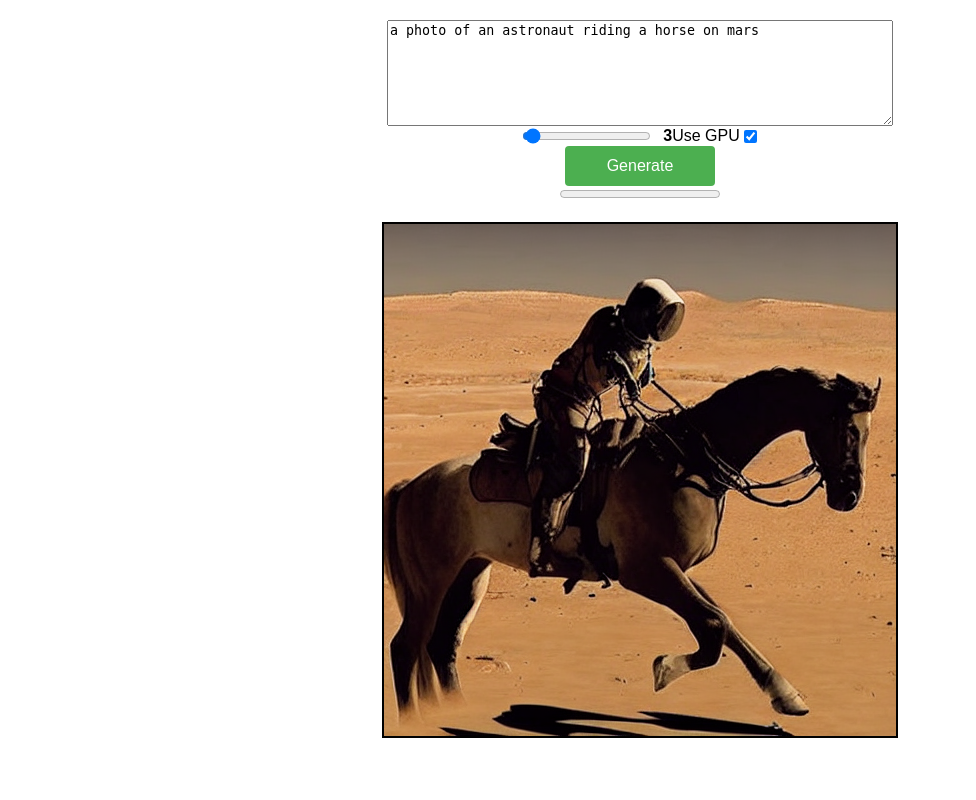
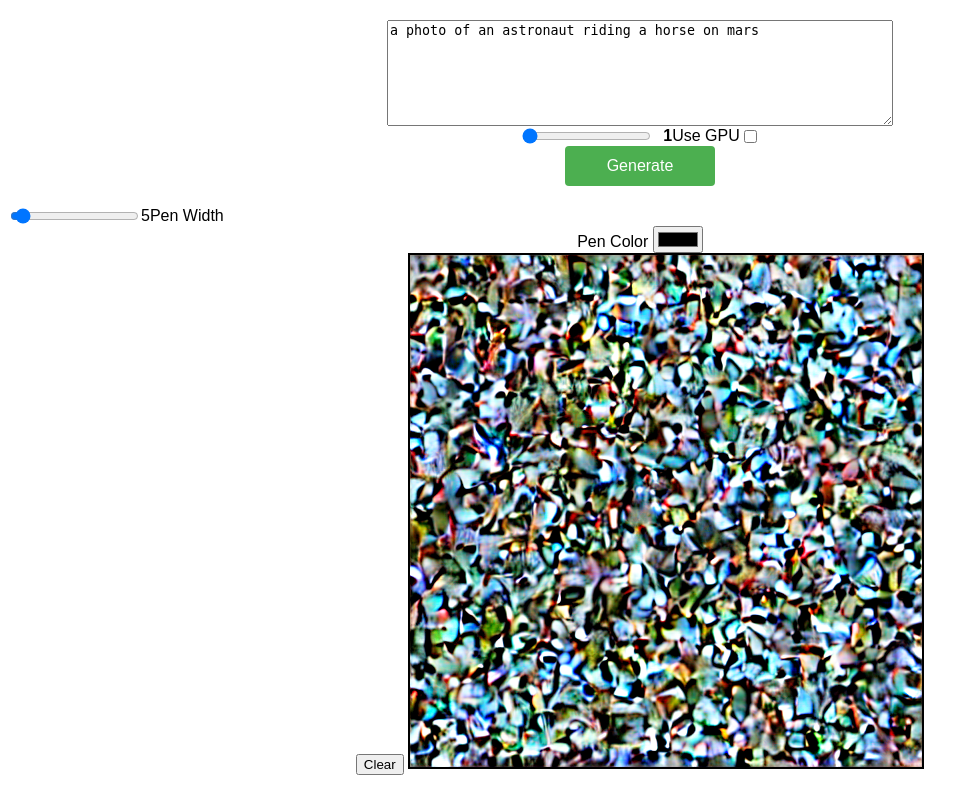
Before and after one commit to aole/Vision-Quest-Stable-Diffusion, a Flask app: page / in a window 1280 px wide. Shown: the whole page, without its empty margins (0-976 px from the left). Run offline with Flask 2, Linux system fonts and the light colour scheme.

Commit message:
Basic drawing
1. Draw on canvas.
2. Change pen width.
3. Change pen color.
4. Clear drawing.

```diff
--- a/app.py
+++ b/app.py
@@ -11,7 +11,7 @@ app = Flask(__name__)
 def generate():
   text = request.form['prompt']
   steps = int(request.form['steps'])
-  use_gpu = request.form['usegpu'] == 'true'
+  use_gpu = request.form['usegpu'].lower() == 'true'
   '''
   def generate_updates():
     for update in generate_image(text, steps):
--- a/stable_diffusion.py
+++ b/stable_diffusion.py
@@ -10,14 +10,14 @@ imgfile = 'static/images/image.png'
 model_id = "runwayml/stable-diffusion-v1-5"
 # model_id = "CompVis/stable-diffusion-v1-4"
 
-device = "cuda"
+device = "cpu"
 
 # add parameter torch_dtype=torch.float16 to limit VRAM to 4GB
 # pipe = StableDiffusionPipeline.from_pretrained(model_id, torch_dtype=torch.float16)
 pipe = StableDiffusionPipeline.from_pretrained(model_id, safety_checker=None)
 pipe = pipe.to(device)
 
-def generate_image(text="a photo of an astronaut riding a horse on mars", steps=1, use_gpu=True):
+def generate_image(text="a photo of an astronaut riding a horse on mars", steps=1, use_gpu=False):
     global pipe, device
 
     print('Prompt:', text)
--- a/static/js/script.js
+++ b/static/js/script.js
@@ -1,38 +1,125 @@
-window.onload = function() {
+$(document).ready(function() {
+  // Create a new image object and set its src property
   var img = new Image();
   img.src = '/static/images/image.png';
-	var ctx = document.getElementById('canvas').getContext('2d');
+
+  // Get the canvas element and its context
+  var canvas = $('#canvas')[0];
+  var ctx = canvas.getContext('2d');
+
+  // Draw the image on the canvas when it finishes loading
   img.onload = function() {
     ctx.drawImage(img, 0, 0);
   }
-};
 
-document.getElementById('form').addEventListener('submit', function(event) {
+  // Set up the temporary image
+  var tempCanvas = document.createElement('canvas');
+  tempCanvas.width = canvas.width;
+  tempCanvas.height = canvas.height;
+  var tempCtx = tempCanvas.getContext('2d');
+
+  var previousX, previousY;
+
+  // Set the pen width to the value of the pen-width slider
+  tempCtx.lineWidth = $('[name=pen-width]').val();
+
+  // Update the pen-width value display
+  $('#pen-width-value').html($('[name=pen-width]').val());
+
+  // Set up the change event handler for the color picker
+  $('#color-picker').on('change', function(event) {
+    // Get the chosen color
+    var color = $(this).val();
+    // Set the pen color to the chosen color
+    tempCtx.strokeStyle = color;
+    tempCtx.fillStyle = color;
+  });
+
+  // Set up an input event handler for the pen-width slider
+  $('[name=pen-width]').on('input', function(event) {
+    // Set the pen width to the value of the pen-width slider
+    tempCtx.lineWidth = $(this).val();
+    // Update the pen-width value display
+    $('#pen-width-value').html($(this).val());
+  });
+
+  // Set up the mousedown event handler
+  canvas.addEventListener('mousedown', function(event) {
+    if (event.button === 0) { // Only start drawing if the left mouse button is pressed
+        previousX = event.offsetX;
+        previousY = event.offsetY;
+    }
+  });
+
+  // Set up the mousemove event handler
+  canvas.addEventListener('mousemove', function(event) {
+    if (event.buttons === 1) { // Only draw if the left mouse button is being held down
+      var x = event.offsetX;
+      var y = event.offsetY;
+
+      // Calculate the distance between the current and previous cursor positions
+      var dx = x - previousX;
+      var dy = y - previousY;
+      var distance = Math.sqrt(dx * dx + dy * dy);
+
+      // Calculate the number of intermediate points to draw
+      var steps = distance / (tempCtx.lineWidth / 2);
+
+      // Calculate the x and y increments for each intermediate point
+      var xIncrement = dx / steps;
+      var yIncrement = dy / steps;
+
+      // Draw intermediate points between the current and previous cursor positions
+      for (var i = 0; i < steps; i++) {
+        tempCtx.beginPath();
+        tempCtx.arc(previousX + xIncrement * i, previousY + yIncrement * i, tempCtx.lineWidth / 2, 0, 2 * Math.PI);
+        tempCtx.fill();
+      }
+
+      // Save the current cursor position as the previous position
+      previousX = x;
+      previousY = y;
+
+      // Draw the temporary image on top of the canvas
+      ctx.drawImage(tempCanvas, 0, 0);
+    }
+  });
+
+  // Set up the mouseup event handler
+  canvas.addEventListener('mouseup', function(event) {
+    if (event.button === 0) { // Only stop drawing if the left mouse button is released
+      tempCtx.closePath();
+    }
+  });
+    $('#clear-button').click(function() {
+    // Clear the temporary image
+    tempCtx.clearRect(0, 0, tempCanvas.width, tempCanvas.height);
+    // Redraw the original image on the canvas
+    ctx.drawImage(img, 0, 0);
+  });
+
+  $('#form').submit(function(event) {
     event.preventDefault();
     var xhr = new XMLHttpRequest();
     xhr.open('POST', '/generate');
     xhr.setRequestHeader('Content-Type', 'application/x-www-form-urlencoded');
     xhr.onload = function() {
       if (xhr.status === 200) {
-        // var progress = xhr.responseText;
-        // document.getElementById('progress').value = progress;
-        // var image = new Image();
-        // image.src = xhr.responseText;
-        // document.getElementById('image').src = image.src;
-        // document.getElementById('image').src = xhr.responseText;
         var img = new Image();
         img.src = xhr.responseText;
-        var ctx = document.getElementById('canvas').getContext('2d');
+        var ctx = $('#canvas')[0].getContext('2d');
         img.onload = function() {
             ctx.drawImage(img, 0, 0);
+            ctx.drawImage(tempCanvas, 0, 0);
         }
       }
     };
-  xhr.send('prompt=' + encodeURIComponent(document.getElementsByName('prompt')[0].value)
-    + '&steps=' + encodeURIComponent(document.getElementsByName('steps')[0].value)
-	+ '&usegpu=' + encodeURIComponent(document.getElementsByName('use-gpu')[0].checked));
+    xhr.send('prompt=' + encodeURIComponent($('[name=prompt]').val())
+      + '&steps=' + encodeURIComponent($('[name=steps]').val())
+      + '&usegpu=' + encodeURIComponent($('[name=use-gpu]').is(':checked')));
   });
 
-document.getElementsByName('steps')[0].addEventListener('input', function(event) {
-  document.getElementById('steps-value').innerHTML = event.target.value;
+  $('[name=steps]').on('input', function(event) {
+    $('#steps-value').html($(this).val());
   });
+});
--- a/templates/index.html
+++ b/templates/index.html
@@ -8,15 +8,24 @@
     <form id="form" method="POST">
         <textarea name="prompt" placeholder="Enter text" cols="50" rows="5">a photo of an astronaut riding a horse on mars</textarea>
         <div class="slider-container">
-        <input type="range" name="steps" min="1" max="100" value="3">
-        <div id="steps-value">3</div>
-		<label for="use-gpu">Use GPU</label><input type="checkbox" id="use-gpu" name="use-gpu" checked>
+            <input type="range" name="steps" min="1" max="100" value="1">
+            <div id="steps-value">1</div>
+            <label for="use-gpu">Use GPU</label><input type="checkbox" id="use-gpu" name="use-gpu">
         </div>
         <button type="submit">Generate</button>
-    <progress id="progress" max="100" value="0"></progress>
     </form>
-  <!--img id="image" src="/static/images/image.png?v={{ cache_busting_param }}" alt="Generated image"-->
+    <div class="slider-container">
+        <input type="range" name="pen-width" min="1" max="100" value="5">
+        <div id="pen-width-value">5</div>
+        <label for="pen-width">Pen Width</label>
+    </div>
+    <div class="color-picker-container">
+        <label for="color-picker">Pen Color</label>
+        <input type="color" id="color-picker" name="color-picker" value="#000000">
+    </div>
+    <button id="clear-button" type="button">Clear</button>
     <canvas id="canvas" width="512" height="512"></canvas>
+    <script src="https://code.jquery.com/jquery-3.6.3.min.js"></script>
     <script src="/static/js/script.js?v={{ cache_busting_param }}"></script>
 </body>
 </html>
```
Also changed, not shown: static/images/image.png. Lines whose indentation alone changed are shown as unchanged.
